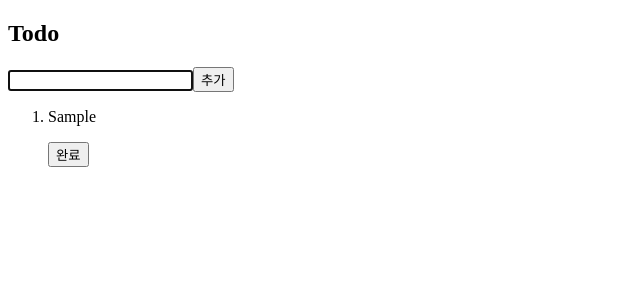
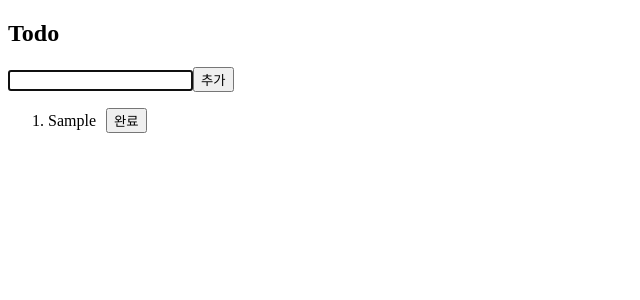
Before and after one commit to CodeSoom/react-week2-assignment-2, a React app: page / in a window 1280 px wide. Both pictures are taken after typing "Sample" into the empty fields and a click on the button "추가". Shown: the top 300 px of the page, without its empty margins (0-640 px from the left). Built offline with nearby package versions, Linux system fonts and the light colour scheme.

Commit message:
feat: Add css for todo list

```diff
--- a/src/TodoList.jsx
+++ b/src/TodoList.jsx
@@ -6,12 +6,14 @@ const TodoList = ({ todo, deleteTodoList, checkTodo }) => {
   const onCheckTodo = (id) => () => checkTodo(id);
 
   return (
-    <li
-      onClick={onCheckTodo(todo.id)}
-      className={todo.done ? 'done' : ''}
-      aria-hidden="true"
-    >
-      <p>{todo?.content}</p>
+    <li className="todo">
+      <p
+        onClick={onCheckTodo(todo.id)}
+        className={todo.done ? 'done' : ''}
+        aria-hidden="true"
+      >
+        {todo?.content}
+      </p>
       <Button type="button" onClick={onDeleteTodoList(todo.id)}>완료</Button>
     </li>
   );
--- a/src/index.jsx
+++ b/src/index.jsx
@@ -1,7 +1,7 @@
 import React, { useEffect, useRef, useState } from 'react';
 import ReactDOM from 'react-dom';
 import Page from './Page';
-// import './style.css';
+import './style.css';
 
 const App = () => {
   const [todos, setTodos] = useState([]);
--- a/src/style.css
+++ b/src/style.css
@@ -1,3 +1,13 @@
+.todo p {
+  display: inline-block;
+  margin: 0;
+  margin-right: 10px;
+}
+
+.todo button {
+  display: inline-block;
+}
+
 .done {
   cursor: pointer;
   text-decoration: line-through;
```
